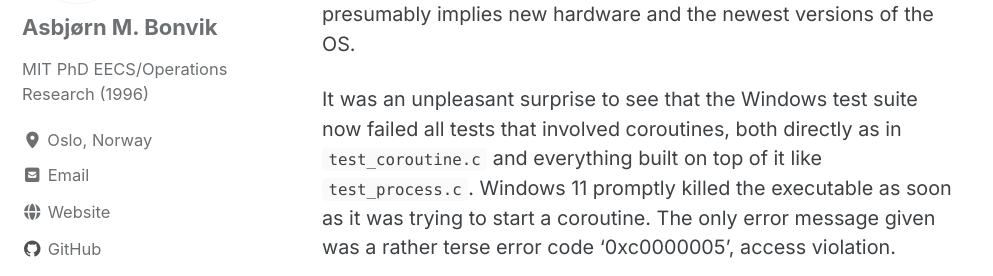
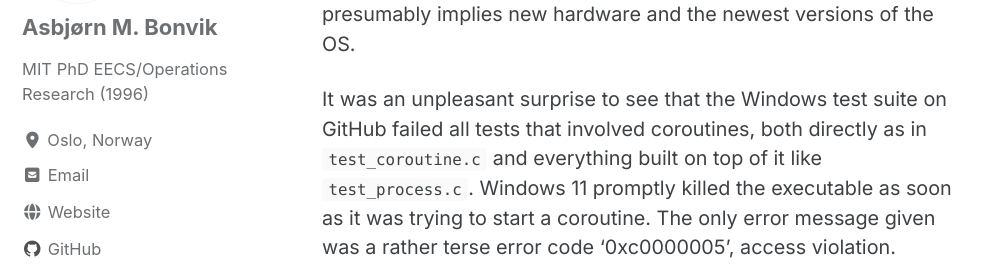
Before and after one commit to ambonvik/ambonvik.github.io, a Jekyll site: the page built from _posts/2026-04-27-win11-adventures.markdown, in a window 1280 px wide and 900 px high, scrolled down 763 px. Shown: the part 173-449 px from the top of the window, without its empty margins (0-993 px from the left). Built offline with Jekyll 4.4.1, drawn with Linux system fonts in a browser that asks for light colours; cached includes are drawn as plain includes; comment, search, counter and statistics services are not loaded.

Commit message:
Minor edits

```diff
--- a/_posts/2026-04-27-win11-adventures.markdown
+++ b/_posts/2026-04-27-win11-adventures.markdown
@@ -21,7 +21,7 @@ there. Effectively, it runs `meson build; meson test on the GitHub runners every
 I push a change. The runners are specified as "latest" both for Linux Ubuntu and Windows.
 That presumably implies new hardware and the newest versions of the OS.
 
-It was an unpleasant surprise to see that the Windows test suite now failed all
+It was an unpleasant surprise to see that the Windows test suite on GitHub failed all
 tests that involved coroutines, both directly as in `test_coroutine.c` and everything
 built on top of it like `test_process.c`. Windows 11 promptly killed the executable as
 soon as it was trying to start a coroutine. The only error message given was a rather
```
